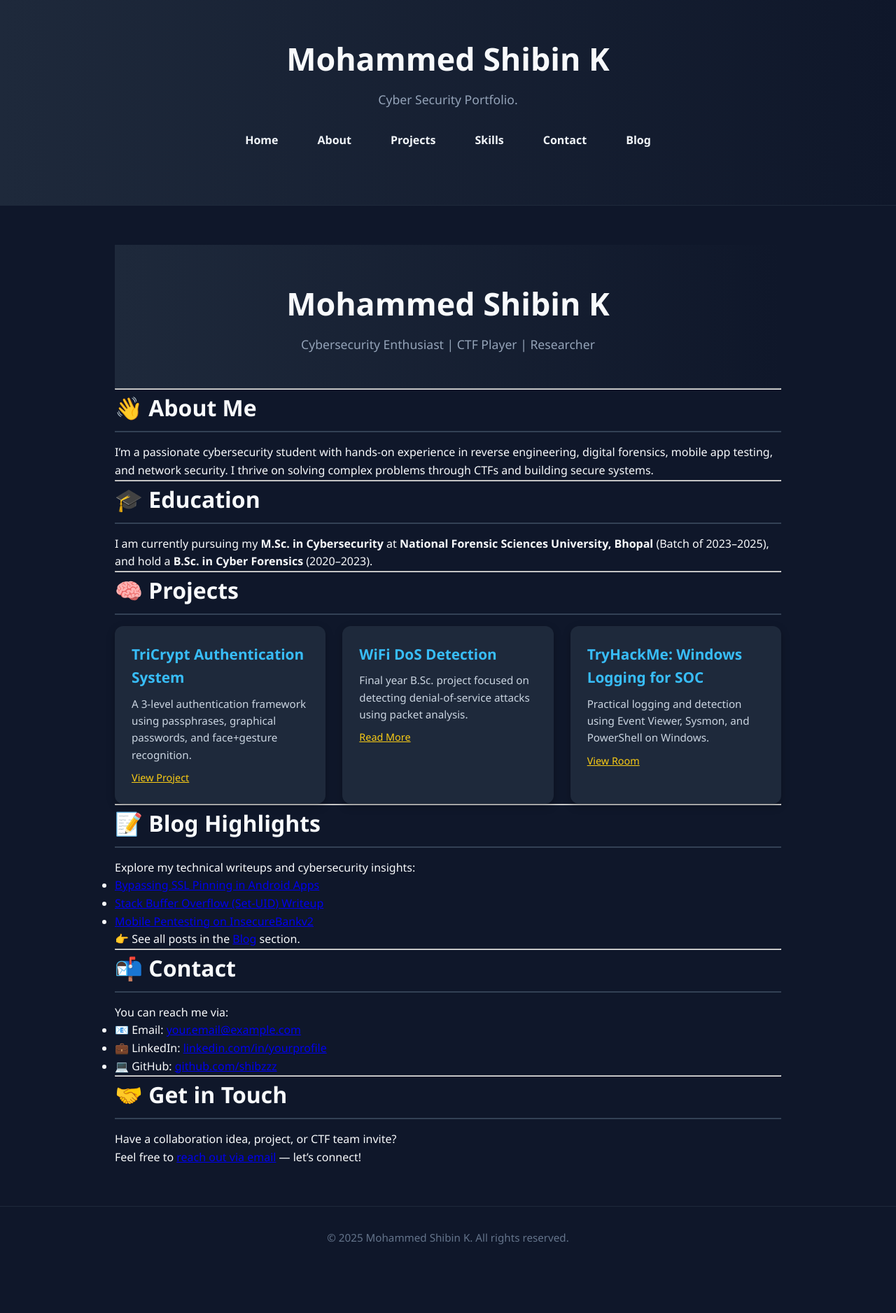
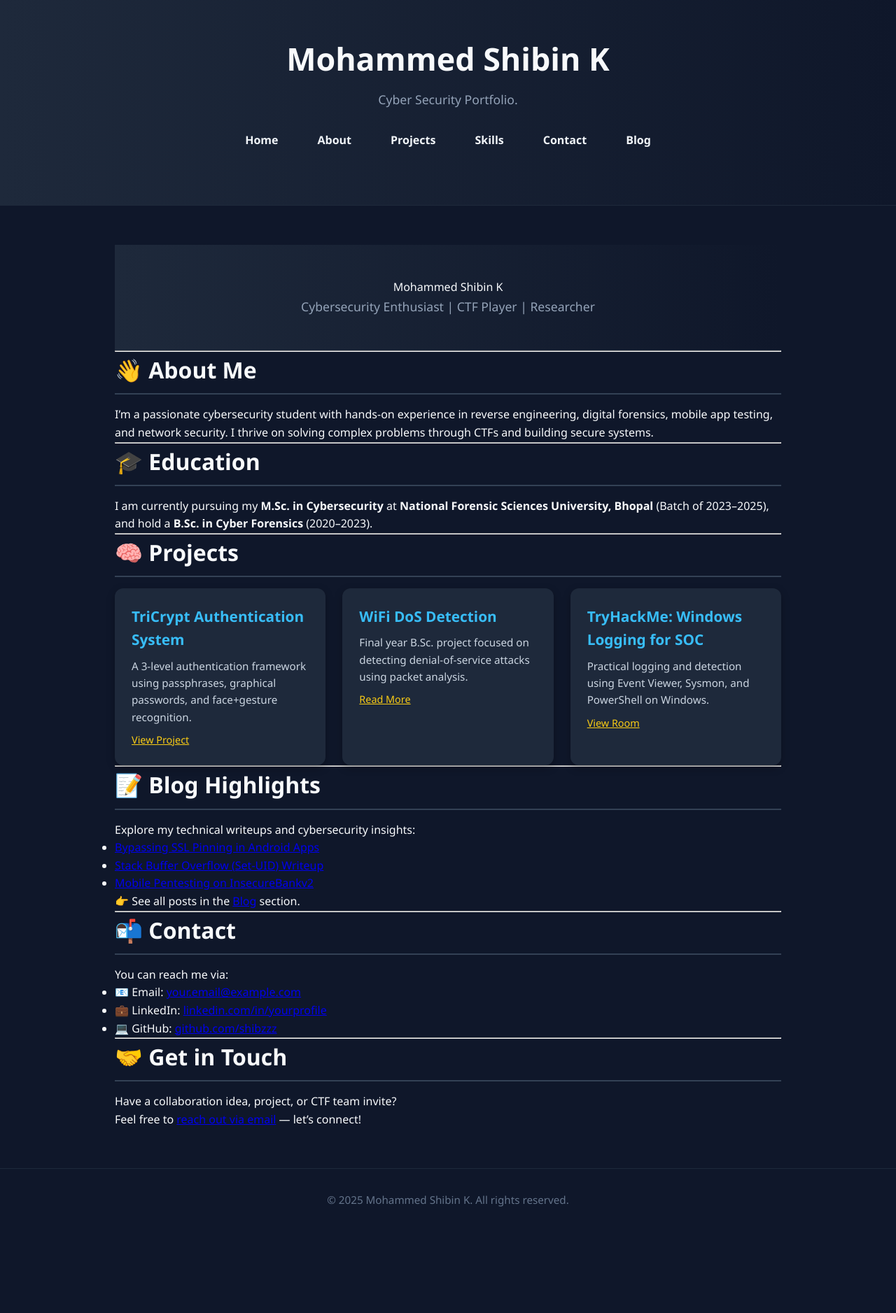
Before and after one commit to Shibzzz/mohdshibin, a Jekyll site: the page built from index.md, in a window 1280 px wide. Shown: the whole page at 70% size. Built offline with Jekyll 4.4.1, drawn with Linux system fonts in a browser that asks for light colours; some web fonts are replaced; after the commit the page ends 1823 px from its top, so only the background shows below that.

```diff
--- a/index.md
+++ b/index.md
@@ -4,7 +4,7 @@ title: Home
 ---
 
 <header>
-  <h1>Mohammed Shibin K</h1>
+  Mohammed Shibin K
   <p>Cybersecurity Enthusiast | CTF Player | Researcher</p>
 </header>
 
```
